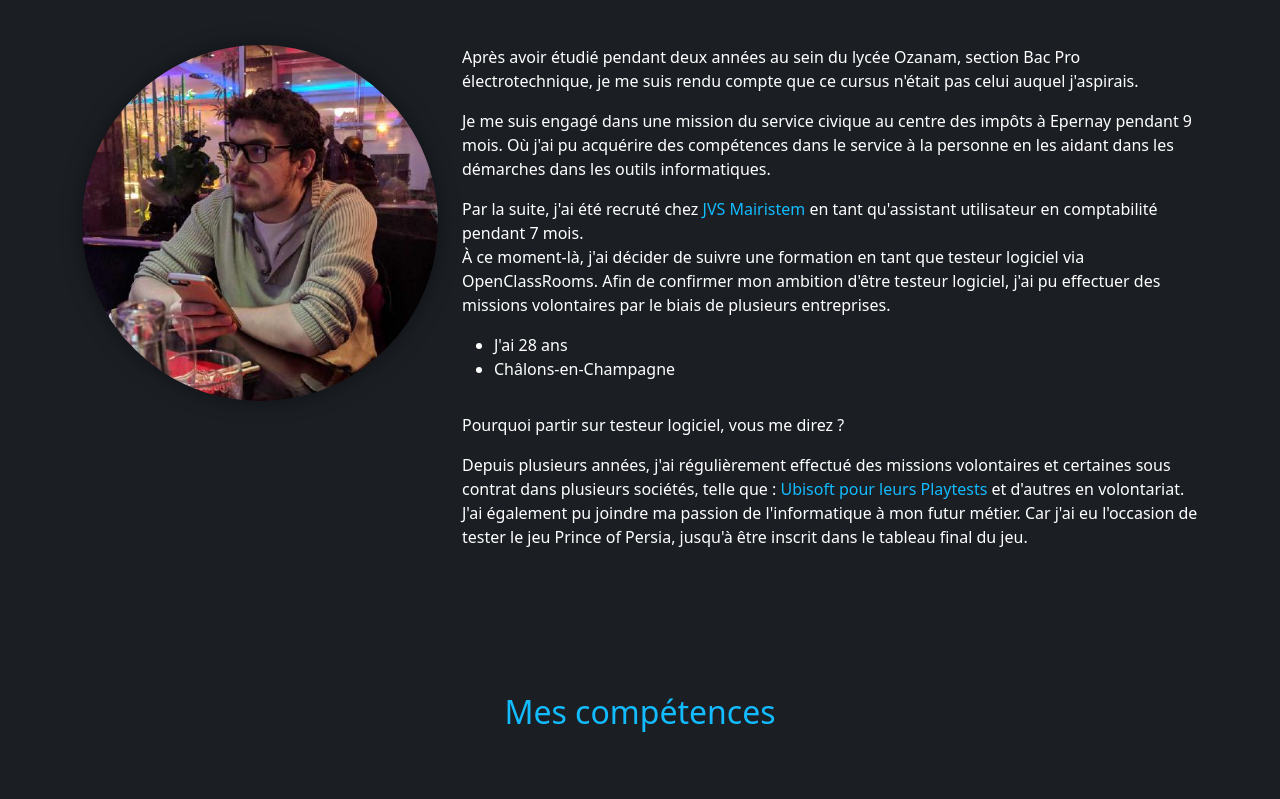
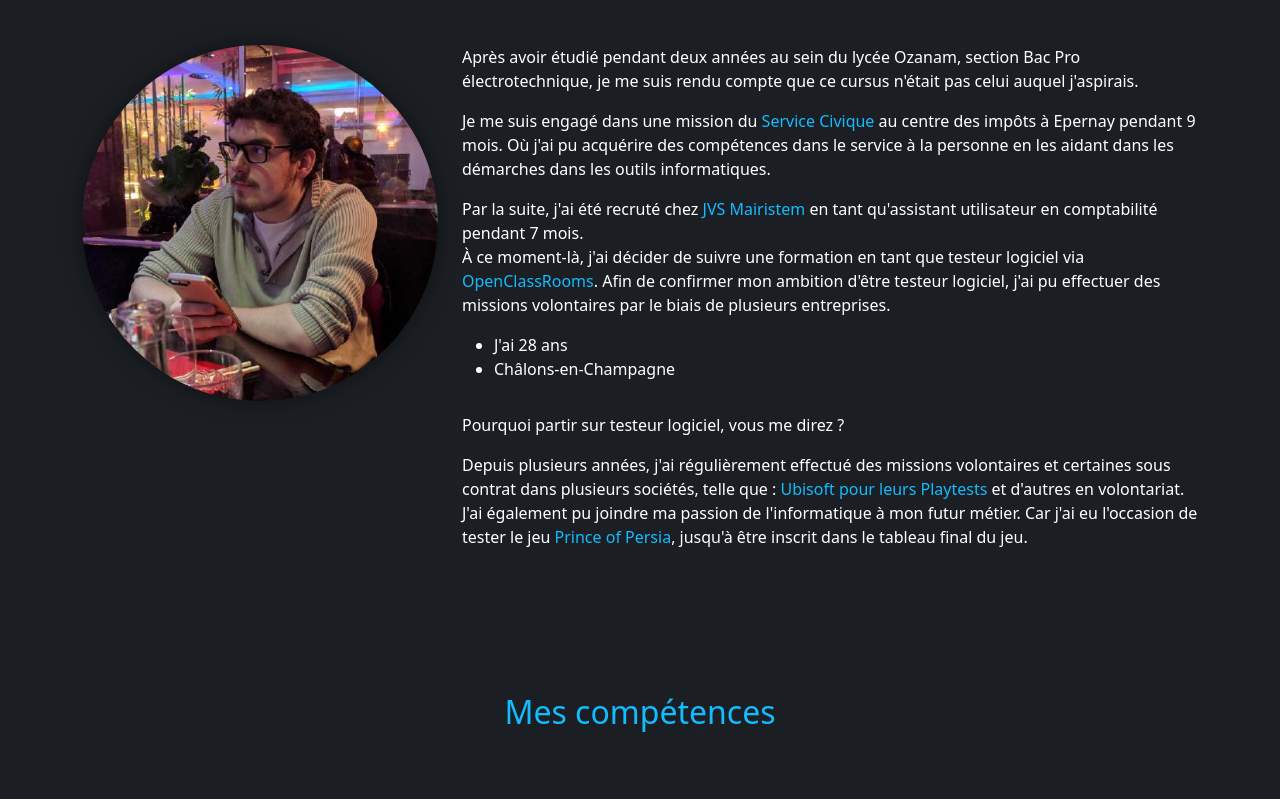
Before and after one commit to KuramaMr/Portfolio, a plain HTML site: page index.html in a window 1280 px wide. Shown: the part 1017-1816 px from the top of the page. Drawn offline with nearby package versions, Linux system fonts and the light colour scheme.

Commit message:
Ajout de liens

```diff
--- a/index.html
+++ b/index.html
@@ -72,11 +72,11 @@
                     <p data-aos="fade-left" data-aos-offset="300" data-aos-easing="ease-in-sine"> Après avoir étudié pendant deux années au sein du lycée Ozanam, section Bac Pro électrotechnique,
                         je me suis rendu compte que ce cursus n'était pas celui auquel j'aspirais. </p>
 
-                    <p data-aos="fade-left" data-aos-offset="300" data-aos-easing="ease-in-sine"> Je me suis engagé dans une mission du service civique au centre des impôts à Epernay
+                    <p data-aos="fade-left" data-aos-offset="300" data-aos-easing="ease-in-sine"> Je me suis engagé dans une mission du <a id="lienBleu" href="https://www.service-civique.gouv.fr/" target='_blank' rel="noreferrer">Service Civique</a> au centre des impôts à Epernay
                         pendant 9 mois. Où j'ai pu acquérire des compétences dans le service à la personne en les aidant dans les démarches dans les outils informatiques.</p>
 
-                    <p data-aos="fade-left" data-aos-offset="300" data-aos-easing="ease-in-sine"> Par la suite, j'ai été recruté chez <a id='jvs' href='https://www.jvs-mairistem.fr/' target='_blank' rel="noreferrer">JVS Mairistem</a> en tant qu'assistant utilisateur en comptabilité pendant 7 mois. <br>
-                        À ce moment-là, j'ai décider de suivre une formation en tant que testeur logiciel via <a>OpenClassRooms</a>. Afin de confirmer mon ambition d'être testeur logiciel, j'ai pu effectuer des missions volontaires par le biais de plusieurs entreprises. </p>
+                    <p data-aos="fade-left" data-aos-offset="300" data-aos-easing="ease-in-sine"> Par la suite, j'ai été recruté chez <a id='lienBleu' href='https://www.jvs-mairistem.fr/' target='_blank' rel="noreferrer">JVS Mairistem</a> en tant qu'assistant utilisateur en comptabilité pendant 7 mois. <br>
+                        À ce moment-là, j'ai décider de suivre une formation en tant que testeur logiciel via <a id="lienBleu" href="https://openclassrooms.com/fr/" target='_blank' rel="noreferrer">OpenClassRooms</a>. Afin de confirmer mon ambition d'être testeur logiciel, j'ai pu effectuer des missions volontaires par le biais de plusieurs entreprises. </p>
 
                     <div class="row mt-3">
                         <div class="col-md-6">
@@ -93,10 +93,10 @@
                         </p>
 
                         <p data-aos="fade-left" data-aos-offset="300" data-aos-easing="ease-in-sine">
-                            Depuis plusieurs années, j'ai régulièrement effectué des missions volontaires et certaines sous contrat dans plusieurs sociétés, telle que : <a id="ubisoft" href="https://playtest.ubisoft.com/montreuil/fr-FR/" target='_blank' rel="noreferrer">Ubisoft pour leurs Playtests</a> et d'autres en volontariat.
+                            Depuis plusieurs années, j'ai régulièrement effectué des missions volontaires et certaines sous contrat dans plusieurs sociétés, telle que : <a id="lienBleu" href="https://playtest.ubisoft.com/montreuil/fr-FR/" target='_blank' rel="noreferrer">Ubisoft pour leurs Playtests</a> et d'autres en volontariat.
 
                             J'ai également pu joindre ma passion de l'informatique à mon futur métier.
-                            Car j'ai eu l'occasion de tester le jeu Prince of Persia, jusqu'à être inscrit dans le tableau final du jeu.
+                            Car j'ai eu l'occasion de tester le jeu <a id="lienBleu" href="https://www.ubisoft.com/fr-fr/game/prince-of-persia/the-lost-crown" target='_blank' rel="noreferrer">Prince of Persia</a>, jusqu'à être inscrit dans le tableau final du jeu.
                         </p>
 
                     </div>
--- a/style.css
+++ b/style.css
@@ -106,12 +106,7 @@ span {
 }
 
 
-#jvs {
-    text-decoration: none;
-    color: #13bbff;
-}
-
-#ubisoft {
+#lienBleu {
     text-decoration: none;
     color: #13bbff;
 }
```
